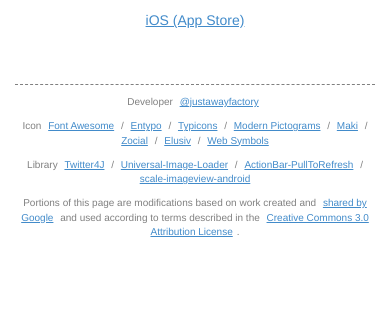
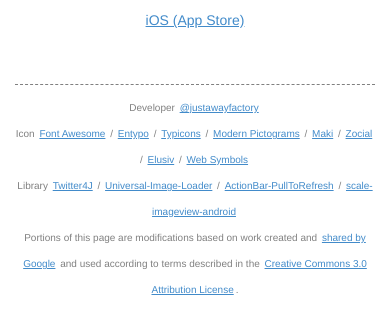
Before and after one commit to s-aska/justaway.info, a plain HTML site: page static/index.html in a window 390 px wide. Shown: the part 423-754 px from the top of the page. Drawn offline with Linux system fonts and the light colour scheme; a web font is replaced by a local one.

Commit message:
Optimize page speed

```diff
--- a/static/index.html
+++ b/static/index.html
@@ -98,13 +98,12 @@
       color: gray;
       text-align: center;
     }
-    footer a {
-      padding-left: 4px;
-      padding-right: 4px;
-    }
     .ios {
       -webkit-font-smoothing: antialiased;
       font-family: 'AvenirNext-Regular', Avenir, 'Helvetica Neue', Helvetica, Arial, 'Hiragino Kaku Gothic ProN', 'Droid Sans', Meiryo, 'sans-serif';
+    }
+    .click {
+      transform: translateY(-1000px);
     }
     @media screen and (max-width: 768px) {
       h1 {
@@ -116,11 +115,16 @@
       }
       footer {
         font-size: 10px;
+        line-height: 2.6;
+      }
+      footer a {
+        padding-left: 2px;
+        padding-right: 2px;
+      }
+      footer p {
+        margin-bottom: 0px;
       }
     }
-      .click {
-      transform: translateY(-1000px);
-      }
     </style>
     <script>
     window.addEventListener("DOMContentLoaded", function() {
```
